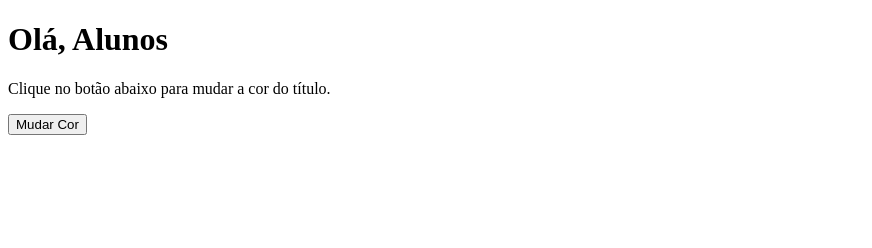
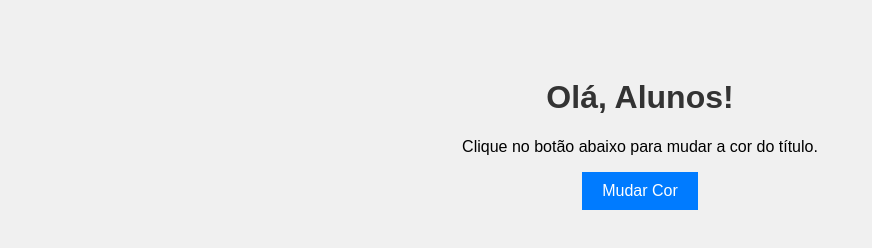
Before and after one commit to Locatelli16/Java-Script, a plain HTML site: page index.html in a window 1280 px wide. Shown: the whole page, without its empty margins (0-872 px from the left). Drawn offline with Linux system fonts and the light colour scheme.

Commit message:
ajuste 3

```diff
--- a/index.html
+++ b/index.html
@@ -3,12 +3,15 @@
 <head>
     <meta charset="UTF-8">
     <meta name="viewport" content="width=device-width, initial-scale=1.0">
-    <title>Document</title>
+    <title>Mudando a Cor</title>
+    <link rel="stylesheet" href="style.css">
 </head>
+
 <body>
-    <h1 id="titulo">Olá, Alunos</h1>
+    <h1 id="titulo">Olá, Alunos!</h1>
     <p>Clique no botão abaixo para mudar a cor do título.</p>
     <button onclick="mudarCor()">Mudar Cor</button>
+
     <script src="script.js"></script>
 </body>
 </html>
```
